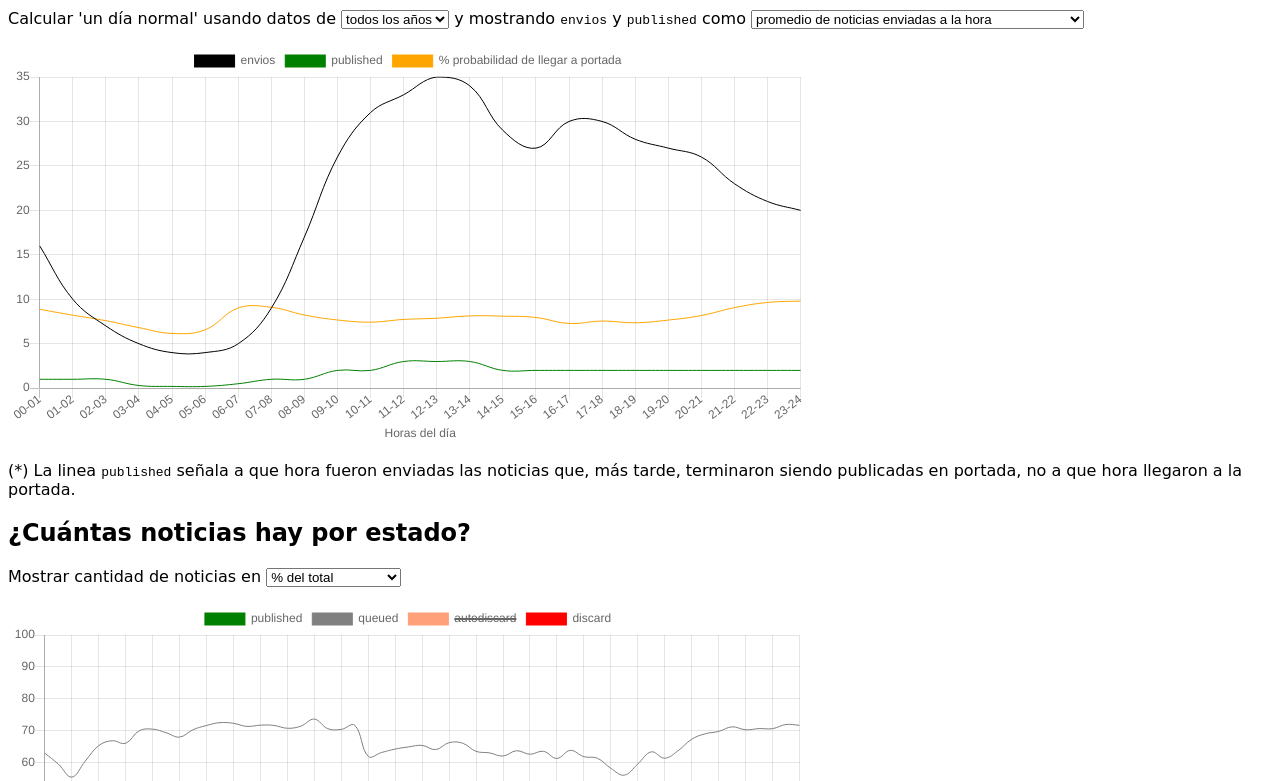
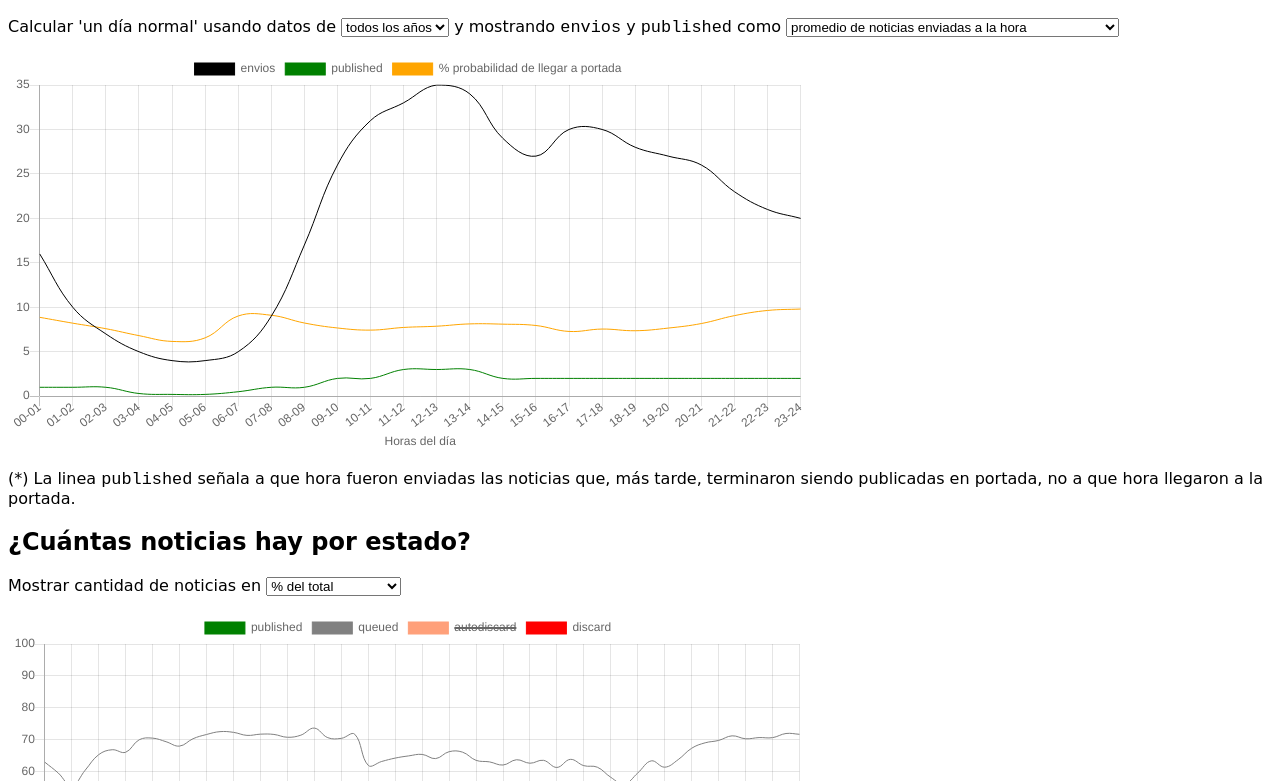
Before and after one commit to s-nt-s/meneame.dump, a plain HTML site: page docs/index.html in a window 1280 px wide. Shown: the part 380-1161 px from the top of the page. Drawn offline with nearby package versions, Linux system fonts and the light colour scheme.

Commit message:
aumentar tamaño de fuente de code

```diff
--- a/docs/css/main.css
+++ b/docs/css/main.css
@@ -54,3 +54,6 @@ div.fullscreen {
 div.fullscreen canvas {
 	max-width: unset !important;
 }
+code {
+	font-size: 1.3em;
+}
```
